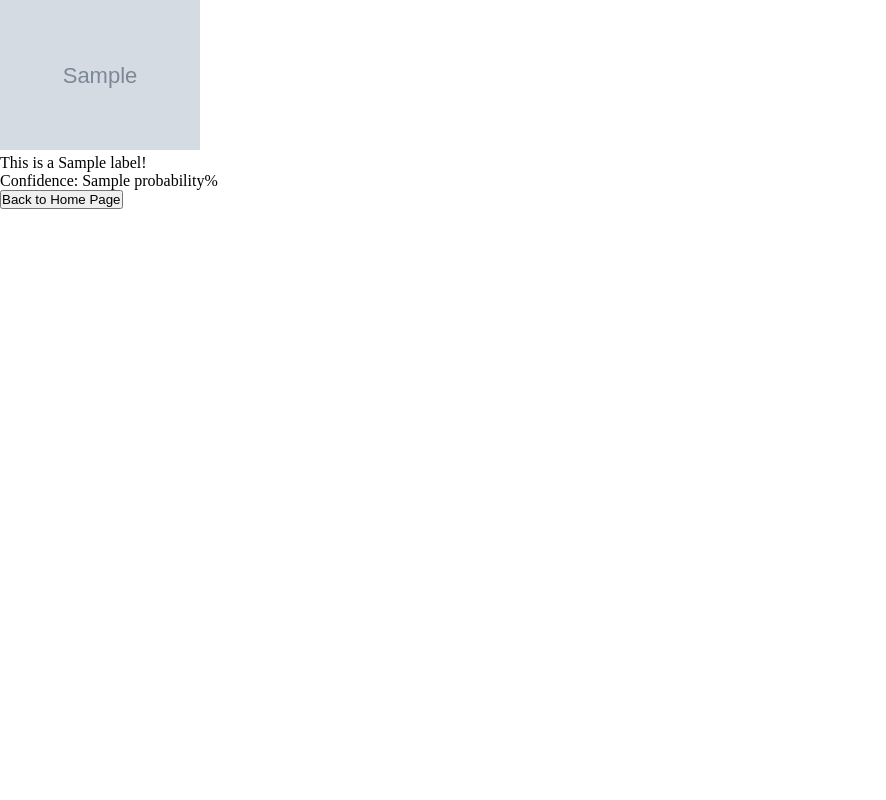
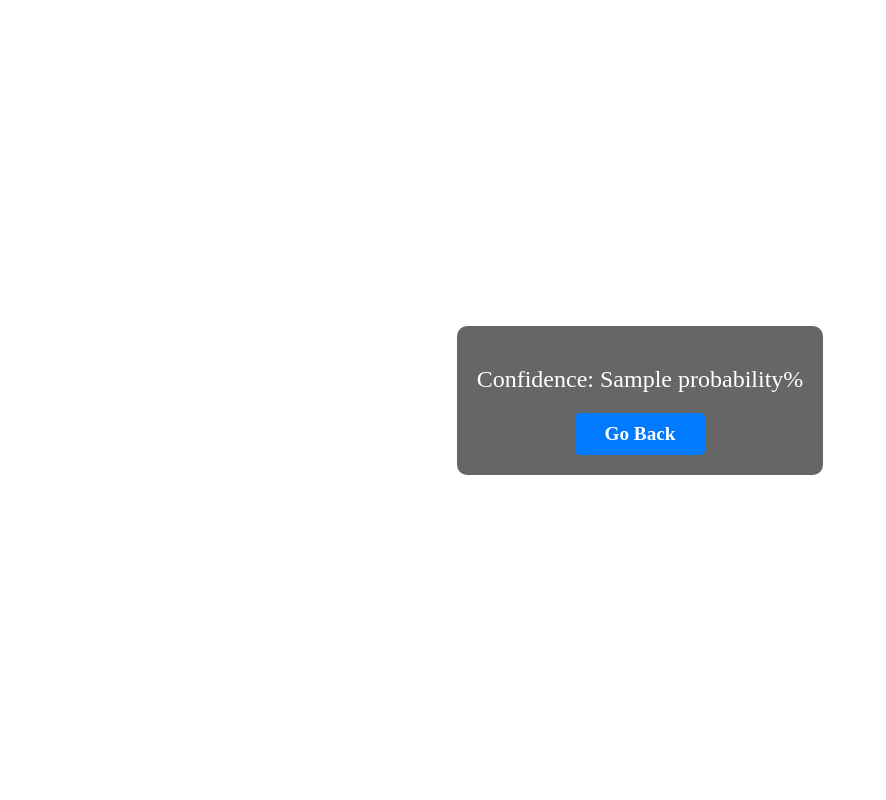
Before and after one commit to VladSlob/Classification-Web-App, a Flask app: template templates/result.html in a window 1280 px wide. Shown: the whole page, without its empty margins (0-886 px from the left). Run offline with Flask 3, Linux system fonts and the light colour scheme; the template is opened without the code that fills it: most values are stand-ins (such as "Sample title", 1, 10 or a date in 2020); grey boxes marked "Sample" are stand-in pictures.

Commit message:
result.html

```diff
--- a/templates/result.html
+++ b/templates/result.html
@@ -1,23 +1,18 @@
 <!DOCTYPE html>
 <html lang="en">
 <head>
-  <meta charset="UTF-8">
-  <title>Result</title>
-  <link rel="stylesheet" href="{{ url_for('static', filename='css/styles.css') }}">
+    <meta charset="UTF-8">
+    <meta name="viewport" content="width=device-width, initial-scale=1.0">
+    <title>Advice</title>
+    <link rel="stylesheet" href="{{ url_for('static', filename='css/styles.css') }}">
+    <link rel="icon" href="../static/favicon.ico" />
 </head>
-<body class="result_background_image">
-{% if label %}
-<div class="center margin-top">
-  <p><img src="{{ image }}" alt="{{ label }}" height="150"></p>
-  <p class="p1">This is a <a class="text_color">{{ label }}</a>!</p>
-  <p class="p1">Confidence: <a class="text_color">{{ probability }}%</a></p>
-</div>
-{% endif %}
 
-<div class="center">
-  <a href="/" style="text-decoration: none;">
-    <button>Back to Home Page</button>
-  </a>
-</div>
+<body class="page {{ background_class }}">
+    <div class="result-container">
+        <h2 class="advice-message {{ message_class }}">{{ message }}</h2>
+        <p class="confidence-text">Confidence: {{ probability }}%</p>
+        <a href="/" class="link">Go Back</a>
+    </div>
 </body>
 </html>
```
